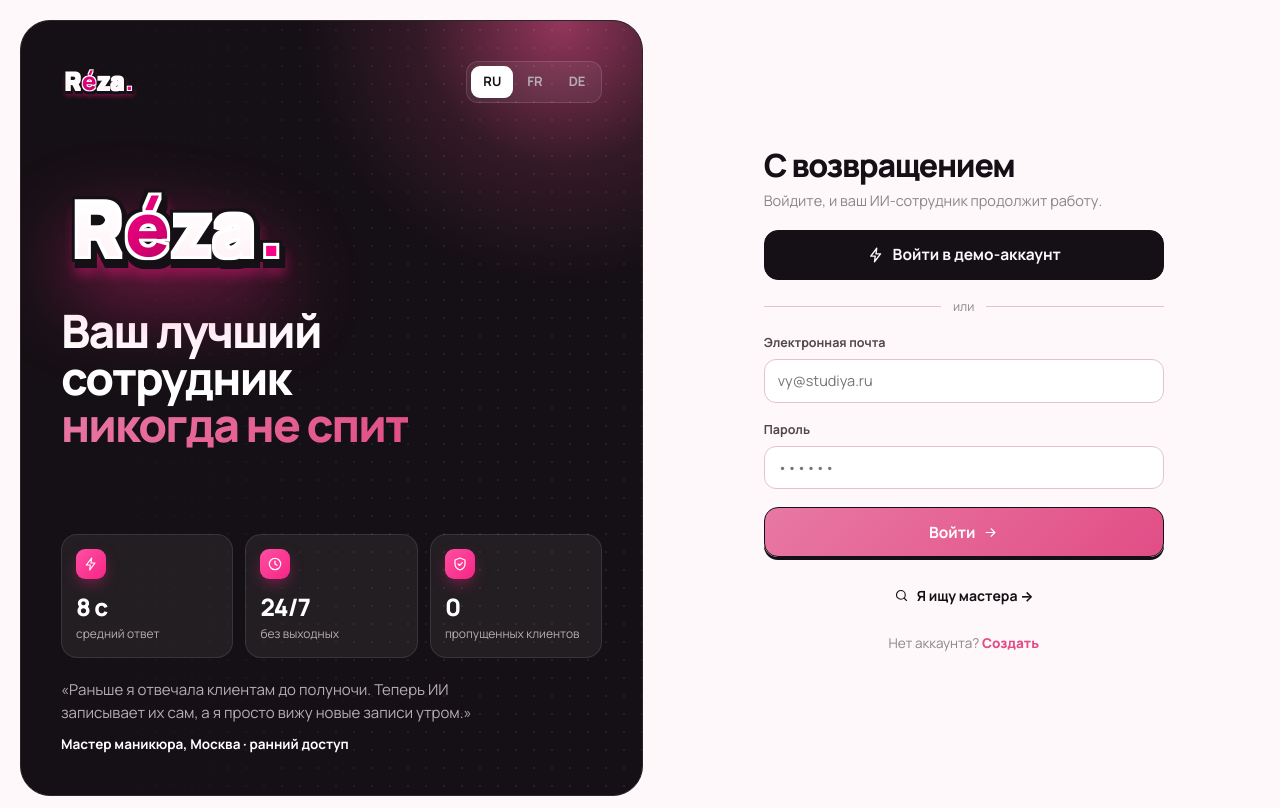
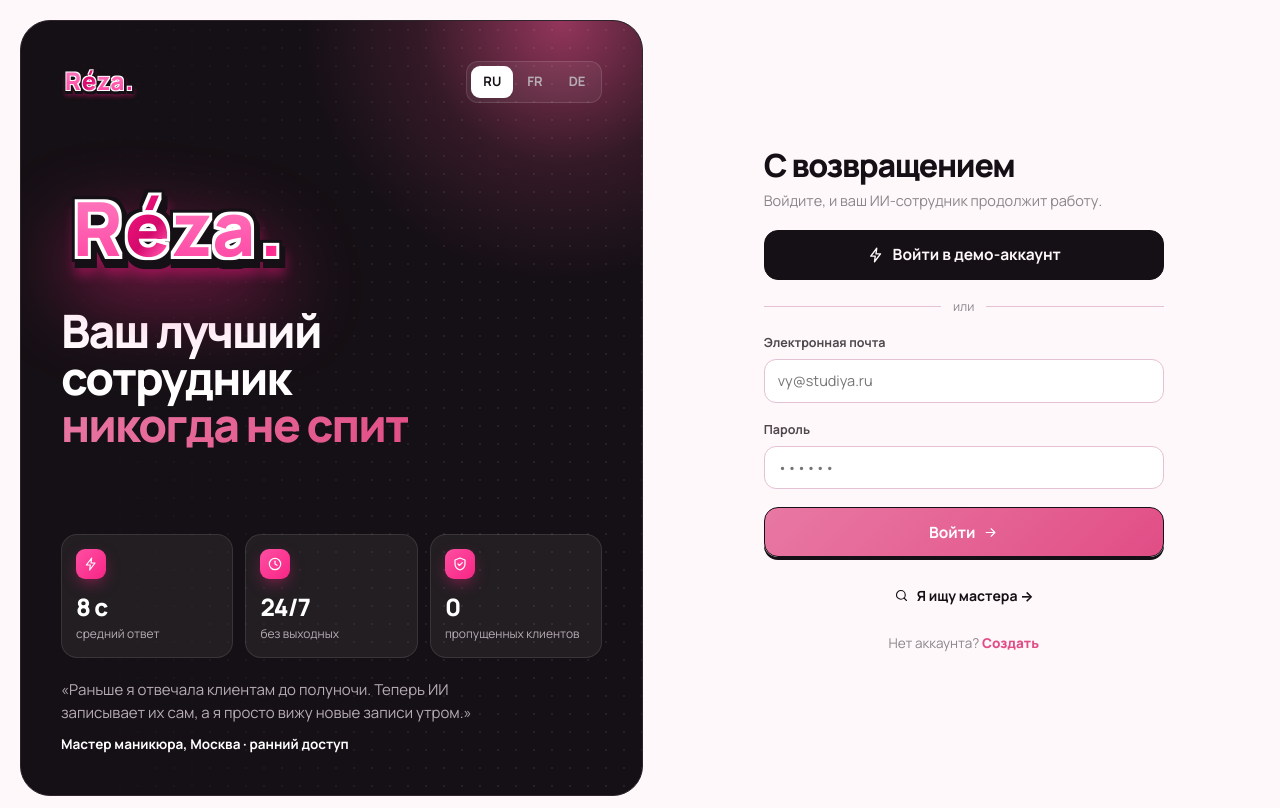
Before and after one commit to maletabeat-ops/reza, a website: page web/app.html in a window 1280 px wide. Drawn offline with Linux system fonts and the light colour scheme; no server answers.

Commit message:
Logo: pink letters, the é keeps its previous colour
Co-Authored-By: Claude Opus 5.5 <noreply@anthropic.com>
Claude-Session: https://claude.ai/code/session_01DEyDdyCmCXVWcWCPBwCNJx

```diff
--- a/web/app.html
+++ b/web/app.html
@@ -856,10 +856,10 @@ let LOGO_MOTION = true;
 // pink: glossy gradient with a slow shine that runs across the "e" and the dot; white letters get a soft top light
 const gradDef = (id) => `<defs>
   <linearGradient id="${id}" x1="0" y1="10" x2="60" y2="60" gradientUnits="userSpaceOnUse" spreadMethod="reflect">
-    <stop offset="0" stop-color="#FF0A8C"/><stop offset=".5" stop-color="#EE0080"/><stop offset="1" stop-color="#C8006B"/>
+    <stop offset="0" stop-color="#FF4DA6"/><stop offset=".45" stop-color="#F7157F"/><stop offset=".8" stop-color="#D4096C"/><stop offset="1" stop-color="#FF4DA6"/>
     ${MOTION_OK && LOGO_MOTION ? `<animateTransform attributeName="gradientTransform" type="translate" values="0 0; 60 0; 0 0" dur="5s" repeatCount="indefinite"/>` : ""}
   </linearGradient>
-  <linearGradient id="${id}w" x1="0" y1="10" x2="0" y2="52" gradientUnits="userSpaceOnUse"><stop offset="0" stop-color="#FFFFFF"/><stop offset="1" stop-color="#FFF3F8"/></linearGradient>
+  <linearGradient id="${id}w" x1="0" y1="10" x2="0" y2="52" gradientUnits="userSpaceOnUse"><stop offset="0" stop-color="#FF74BB"/><stop offset="1" stop-color="#FF4AA6"/></linearGradient>
 </defs>`;
 /* The Reza wordmark: black outline → white ring → pink gradient, with the "presence" dot that also marks every AI message. */
 function logoSVG(h=30, o={}){
```
Also changed, not shown: public/icon.svg.
